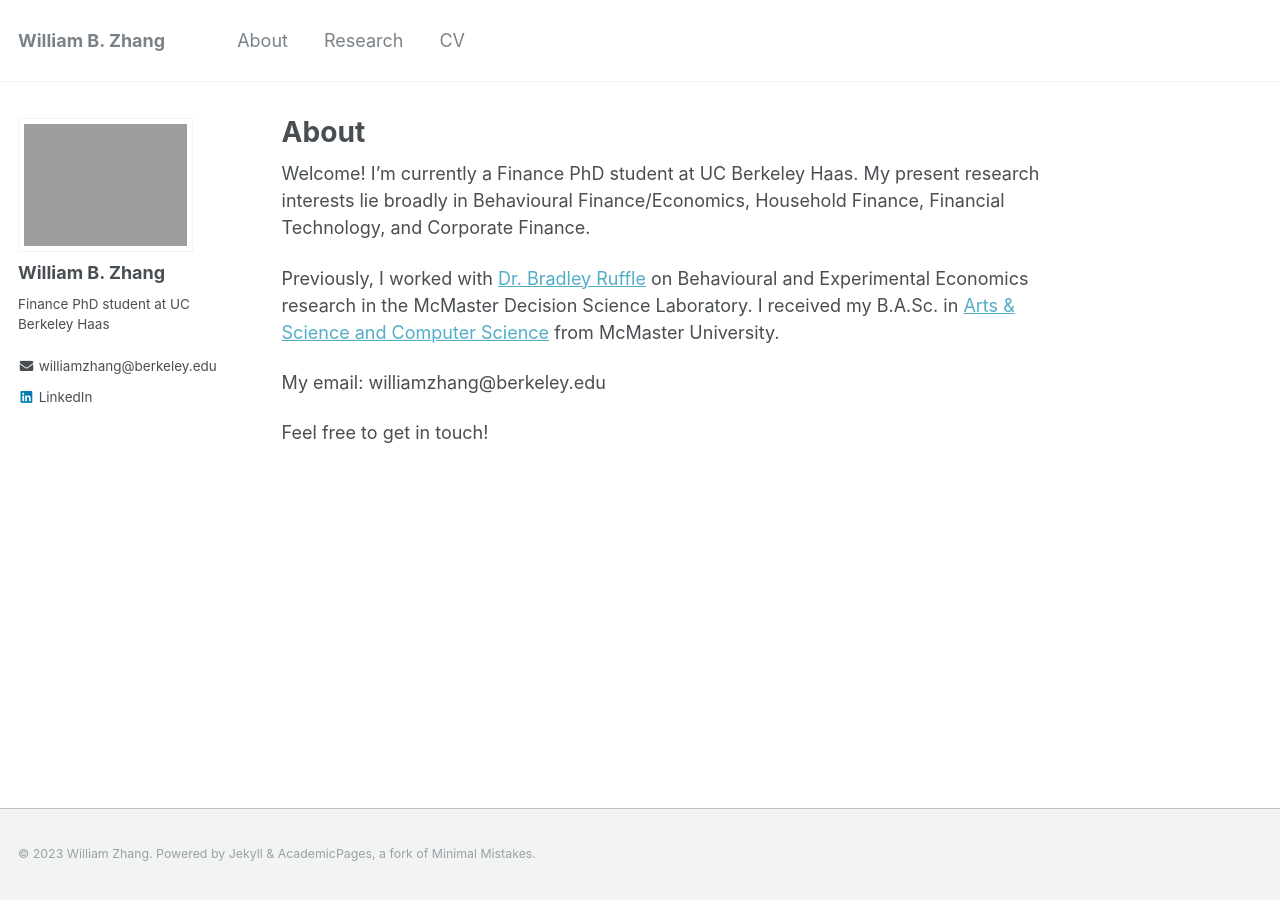
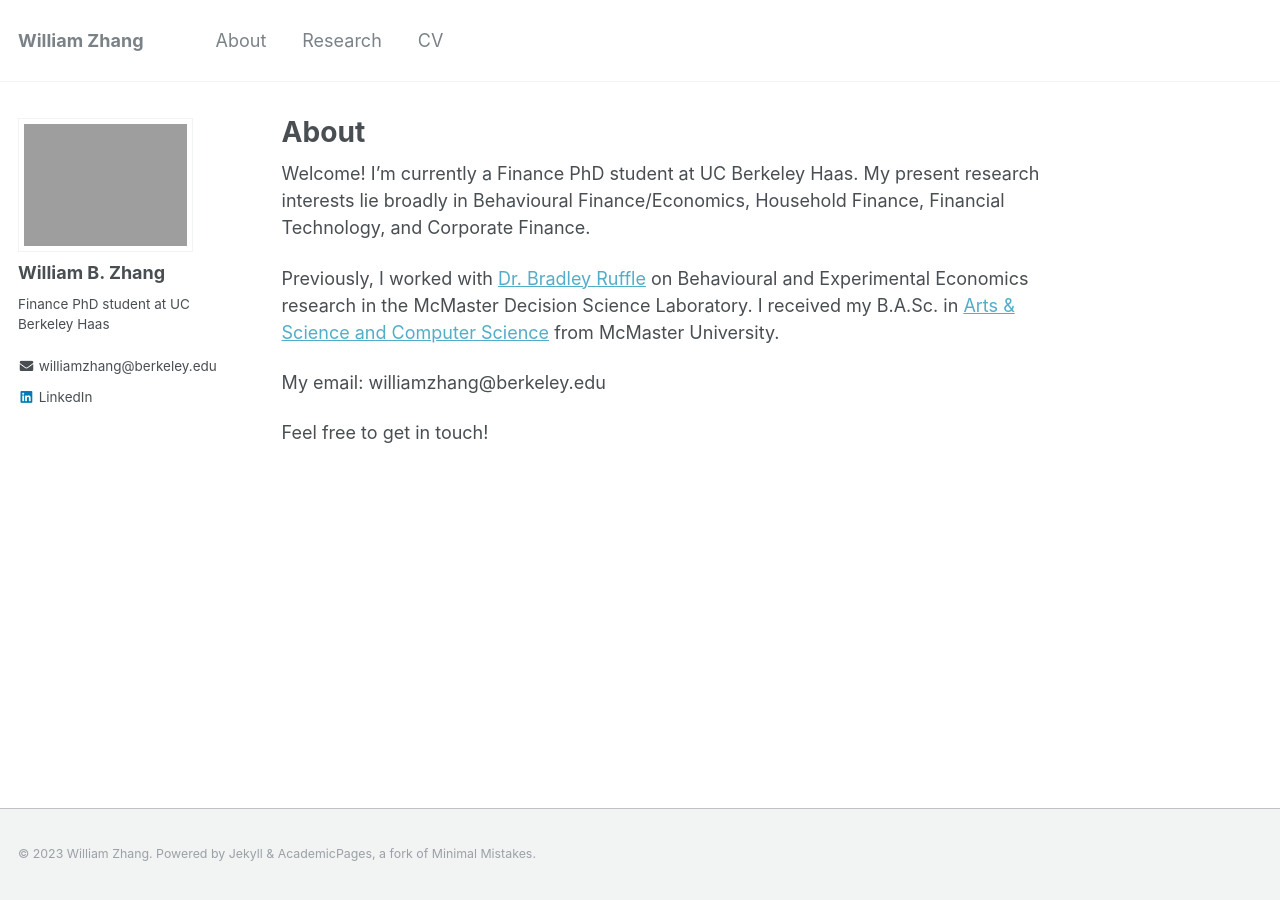
Before and after one commit to williambowenzhang/williambowenzhang.github.io, a Jekyll site: the page built from _pages/about.md, in a window 1280 px wide. Built offline with Jekyll 4.4.1, drawn with Linux system fonts in a browser that asks for light colours.

```diff
--- a/_config.yml
+++ b/_config.yml
@@ -7,7 +7,7 @@
 
 # Site Settings
 locale                   : "en-US"
-title                    : "William B. Zhang"
+title                    : "William Zhang"
 title_separator          : "-"
 name                     : &name "William Zhang"
 description              : &description "personal description"
```
